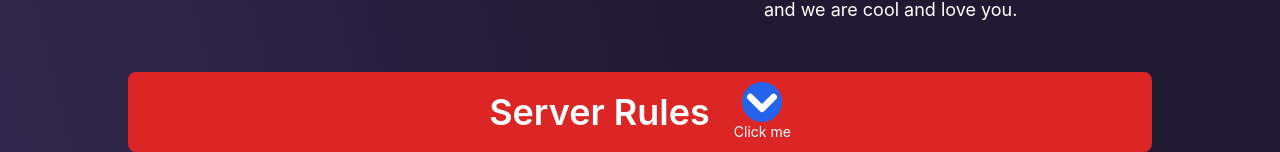
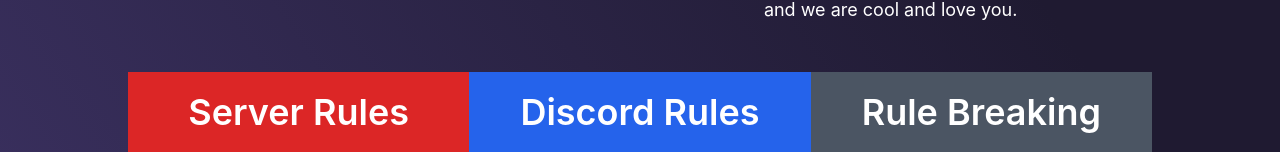
Before and after one commit to WiryJoe/sofwebsite, a React (Create React App) app: page /RulesAndGuidesPage in a window 1280 px wide. Shown: the part 800-952 px from the top of the page. Built offline with nearby package versions, Linux system fonts and the light colour scheme.

Commit message:
Added variable links to the rules and guides dropdown menu and changed the rules sections styles

```diff
--- a/src/App.js
+++ b/src/App.js
@@ -15,6 +15,10 @@
         <Route path="AboutUs" element={<AboutUs />} />
         <Route path="StatsPage" element={<StatsPage />} />
         <Route path="RulesAndGuidesPage" element={<RulesAndGuidesPage />} />
+        <Route
+          path="/RulesAndGuidesPage/:section"
+          element={<RulesAndGuidesPage />}
+        />
         <Route path="MembershipPage" element={<MembershipPage />} />
       </Routes>
     </div>
--- a/src/Components/HeaderMain.js
+++ b/src/Components/HeaderMain.js
@@ -35,27 +35,22 @@
             {
               text: "All Rules",
               link: "/RulesAndGuidesPage",
-              id: "0",
+              id: "server",
             },
             {
               text: "Server Rules",
               link: "/RulesAndGuidesPage",
-              id: "1",
+              id: "server",
             },
             {
               text: "Discord Rules",
               link: "/RulesAndGuidesPage",
-              id: "2",
-            },
-            {
-              text: "Misc Rules",
-              link: "/RulesAndGuidesPage",
-              id: "3",
+              id: "discord",
             },
             {
               text: "Breaking Rules",
               link: "/RulesAndGuidesPage",
-              id: "4",
+              id: "breaking",
             },
           ]}
         />
--- a/src/Components/Reusable/Button.js
+++ b/src/Components/Reusable/Button.js
@@ -127,7 +127,8 @@
                 <li className="py-2 hover:bg-[#5d4c8f] transition-all duration-100">
                   <Link
                     className="py-5 px-10 whitespace-nowrap hover:underline hover:decoration-red-600 transition-all duration-500"
-                    to={dropdownEntry.link}
+                    to={`${dropdownEntry.link}/${dropdownEntry.id}`}
+                    key={dropdownEntry.id}
                   >
                     {dropdownEntry.text}
                   </Link>
--- a/src/Pages/RulesAndGuidesPage.js
+++ b/src/Pages/RulesAndGuidesPage.js
@@ -3,10 +3,15 @@
 import HeaderMain from "../Components/HeaderMain";
 import FooterMain from "../Components/FooterMain";
 import RuleSection from "../Components/Reusable/RuleSection";
+
+import { useParams } from "react-router-dom";
 import { useState } from "react";
 
 function RulesAndGuidesPage() {
-  const [rulesDisplay, setRulesDisplay] = useState(true);
+  const { section } = useParams();
+  const [rulesDisplay, setRulesDisplay] = useState(section);
+
+  // console.log(renderSection(section));
 
   return (
     <div className="text-center bg-[#1f1a31] text-lg text-white flex flex-col min-h-[100vh] bg-gradient-to-bl from-[#1f1a31] from-30% via-[#3b3161] via-50% via-[#2c244e] via-80% to-[#2d254e] to-90%">
@@ -65,61 +70,30 @@
           {/* Rules section */}
           <div className="w-[80vw] flex flex-col items-center">
             {/* Server rules section */}
-            {rulesDisplay === true ? (
+            <div
+              className={`w-full flex flex-row h-[10vh] my-12 justify-evenly items-center rounded-lg`}
+            >
               <div
-                className="w-full flex flex-row gap-6 h-[10vh] my-12 bg-red-600 justify-center items-center rounded-lg"
-                onClick={() => setRulesDisplay((prev) => !prev)}
+                className={`w-full h-full flex items-center justify-center text-4xl font-semibold bg-red-600 ${rulesDisplay === "server" && "h-[150%] rounded-lg"}`}
+                onClick={() => setRulesDisplay("server")}
               >
-                <div className="text-4xl font-semibold">Server Rules</div>
-                <div className="flex flex-col items-center group">
-                  <svg
-                    className={`h-10 w-10 transition-transform duration-300 transform bg-blue-600 group-hover:bg-blue-700 rounded-full ${rulesDisplay === true ? "rotate-180" : ""}`}
-                    fill="none"
-                    stroke="currentColor"
-                    viewBox="0 0 24 24"
-                    xmlns="http://www.w3.org/2000/svg"
-                  >
-                    <path
-                      stroke-linecap="round"
-                      stroke-linejoin="round"
-                      stroke-width="4"
-                      d="M5 15l7-7 7 7"
-                    ></path>
-                  </svg>
-                  <span className="text-sm group-hover:text-gray-300 group-hover:underline group-hover:decoration-blue-600">
-                    Click me
-                  </span>
-                </div>
+                Server Rules
               </div>
-            ) : (
               <div
-                className="w-full flex flex-row gap-6 h-[10vh] my-12 bg-blue-600 justify-center items-center rounded-lg"
-                onClick={() => setRulesDisplay((prev) => !prev)}
+                className={`w-full h-full flex items-center justify-center text-4xl font-semibold bg-blue-600 ${rulesDisplay === "discord" && "h-[150%] rounded-lg"}`}
+                onClick={() => setRulesDisplay("discord")}
               >
-                <div className="text-4xl font-semibold">Discord Rules</div>
-                <div className="flex flex-col items-center group">
-                  <svg
-                    className={`h-10 w-10 transition-transform duration-300 transform bg-red-600 group-hover:bg-red-700 rounded-full ${rulesDisplay === true ? "rotate-180" : ""}`}
-                    fill="none"
-                    stroke="currentColor"
-                    viewBox="0 0 24 24"
-                    xmlns="http://www.w3.org/2000/svg"
-                  >
-                    <path
-                      stroke-linecap="round"
-                      stroke-linejoin="round"
-                      stroke-width="4"
-                      d="M5 15l7-7 7 7"
-                    ></path>
-                  </svg>
-                  <span className="text-sm group-hover:text-gray-300 group-hover:underline group-hover:decoration-red-600">
-                    Click me
-                  </span>
-                </div>
+                Discord Rules
               </div>
-            )}
+              <div
+                className={`w-full h-full flex items-center justify-center text-4xl font-semibold bg-gray-600 ${rulesDisplay === "breaking" && "h-[150%] rounded-lg"}`}
+                onClick={() => setRulesDisplay("breaking")}
+              >
+                Rule Breaking
+              </div>
+            </div>
 
-            {rulesDisplay === true ? (
+            {rulesDisplay === "server" ? (
               <div>
                 {/* Rule 1 */}
                 <div className="w-full h-full flex flex-row items-start justify-evenly">
```
